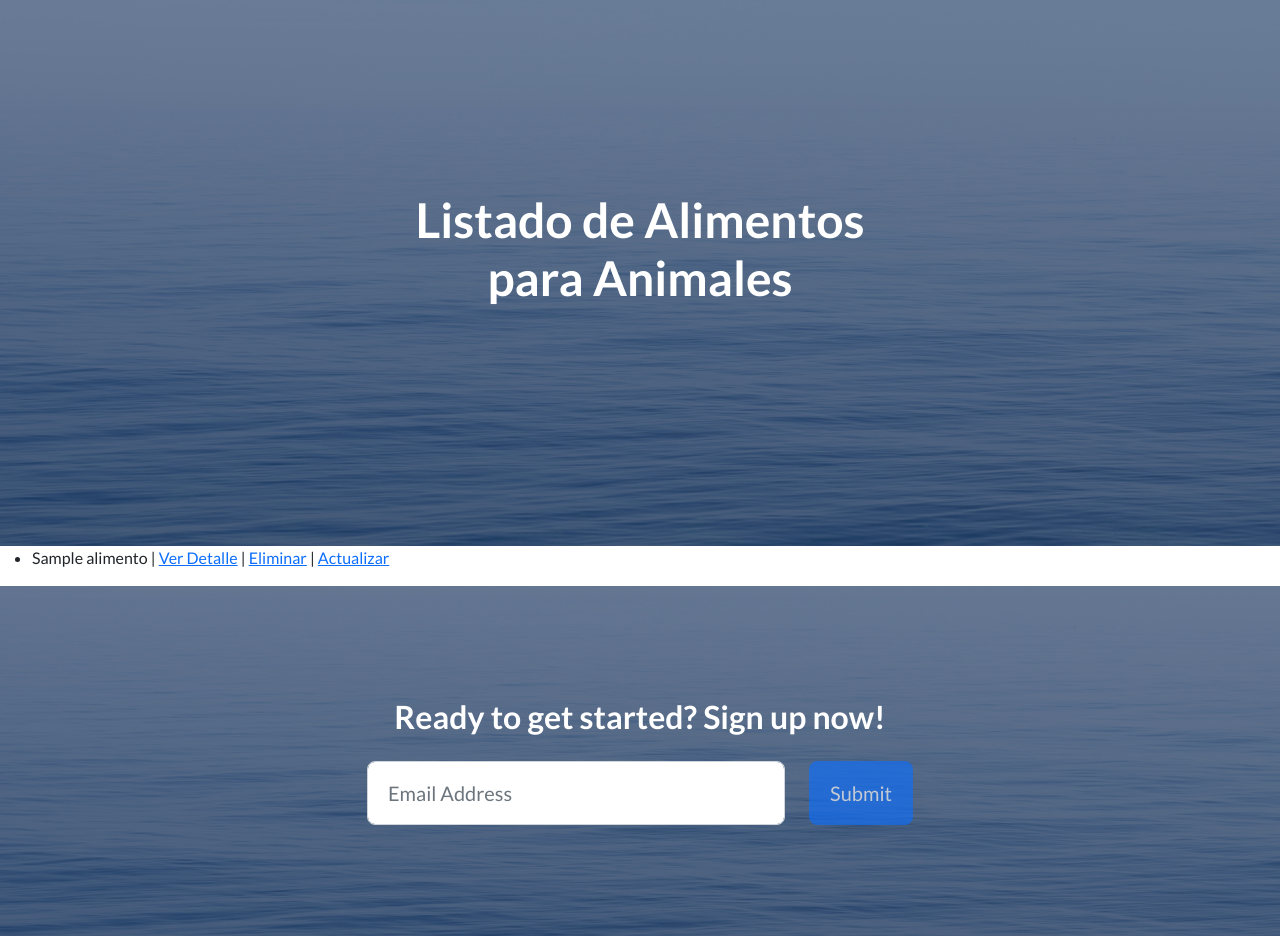
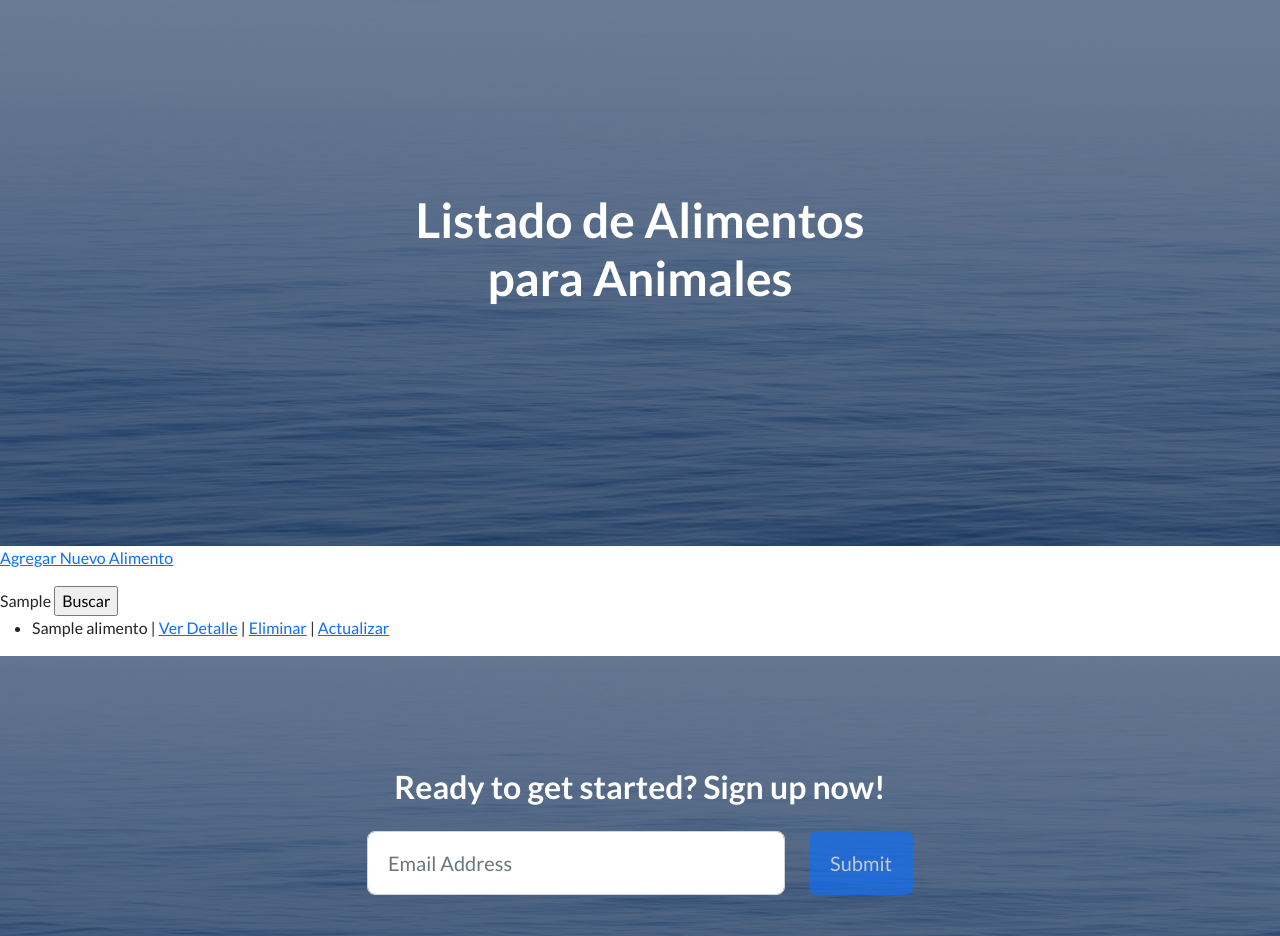
Before and after one commit to GregorioAraoz/entrega_final, a Django app: template templates/lista_precios.html in a window 1280 px wide. Shown: the part 67-1003 px from the top of the page. Run offline with Django 5.2, Linux system fonts and the light colour scheme; the template is opened without the code that fills it: most values are stand-ins (such as "Sample title", 1, 10 or a date in 2020); some libraries are stand-ins or nearby versions.

Commit message:
Boton de Agregar Alimento Creado

```diff
--- a/precios/urls.py
+++ b/precios/urls.py
@@ -1,12 +1,12 @@
 # precios/urls.py
 from django.urls import path
-from . import views
+from precios import views
 
 app_name = 'precios'
 
 urlpatterns = [
     path('', views.Alimentos.as_view(), name='lista_precios'),
-    # path('crear/', views.crear_alimento, name='crear_alimento'),
+    path('crear/', views.CrearAlimento.as_view(), name='crear_alimento'),
     # path('<int:id>/', views.ver_alimento, name='ver_alimento'),
     # path('<int:id>/eliminar/', views.eliminar_alimento, name='eliminar_alimento'),
     # path('<int:id>/actualizar/', views.actualizar_alimento, name='actualizar_alimento'),
--- a/precios/views.py
+++ b/precios/views.py
@@ -2,6 +2,7 @@
 from django.http import HttpResponse
 from django.views.generic.list import ListView
 from precios.models import Alimento
+from django.views.generic.edit import CreateView
 
 def alimento(request):
     return HttpResponse("Lista de precios está Funcionando")
@@ -9,3 +10,7 @@
 class Alimentos(ListView):
     model = Alimento
     template_name = "lista_precios.html"
+
+class CrearAlimento(CreateView):
+    model = Alimento
+    template_name = "crear_alimento.html"
--- a/templates/lista_precios.html
+++ b/templates/lista_precios.html
@@ -16,6 +16,15 @@
     </form>
 </p> {% endcomment %}
 
+<p><a href="{% url 'precios:crear_alimento' %}">Agregar Nuevo Alimento</a></p>
+
+{% if formulario %}
+    <form method="get">
+        {{ formulario.as_p }}
+        <input type="submit" value="Buscar">
+    </form>
+{% endif %}
+
 {% if alimentos %}
     <ul>
      {% for alimento in alimentos %}
```
Also changed, not shown: templates/crear_alimento.html (added, +16 -0 lines), db.sqlite3.
